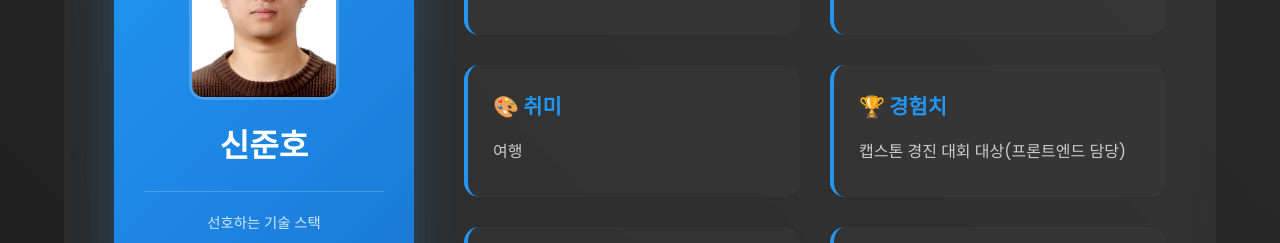
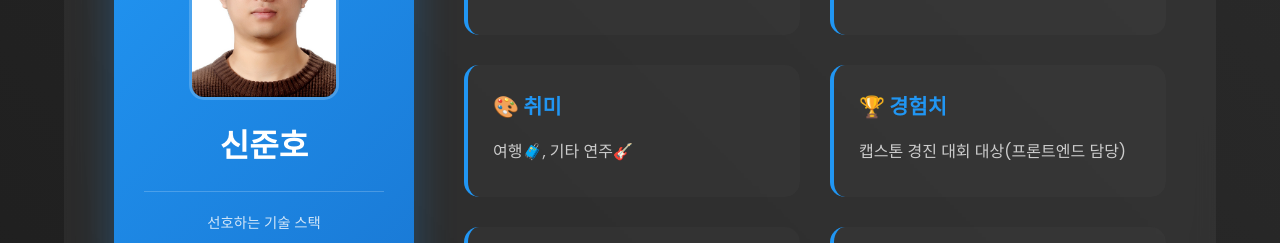
Before and after one commit to sinjunho/sinjunho.github.io, a plain HTML site: page index.html in a window 1280 px wide. Shown: the part 1080-1323 px from the top of the page. Drawn offline with Linux system fonts and the light colour scheme.

Commit message:
Update index.html

```diff
--- a/index.html
+++ b/index.html
@@ -563,7 +563,7 @@
 
                 <div class="info-card">
                     <h3>🎨 취미</h3>
-                    <p>여행</p>
+                    <p>여행🧳, 기타 연주🎸</p>
                 </div>
 
                 <div class="info-card">
```
